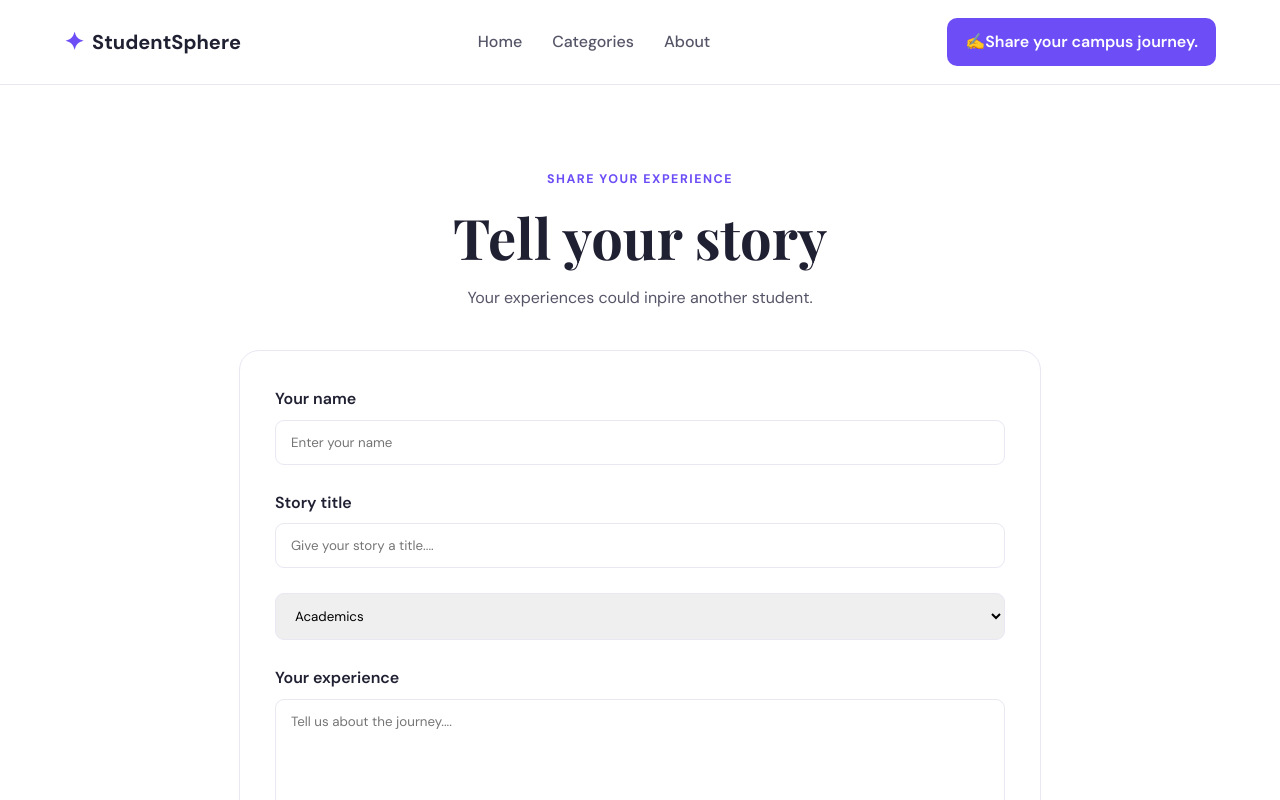
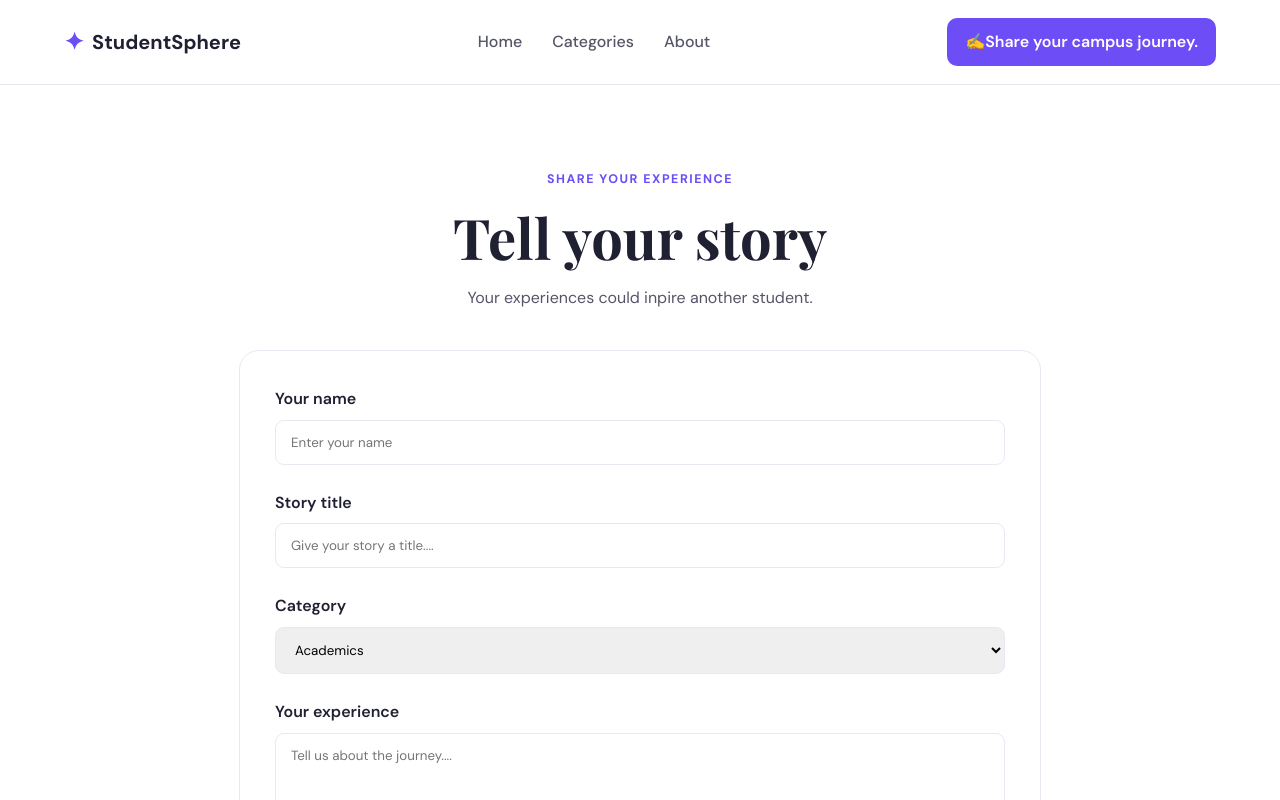
Before and after one commit to martinengo2108-collab/Learning_React_Js, a React (Vite) app in the folder Blog_system/Frontend/: page /create in a window 1280 px wide. Shown: the top 800 px of the page. Built offline with nearby package versions, Linux system fonts and the light colour scheme.

Commit message:
adding category

```diff
--- a/Blog_system/Frontend/src/components/postForm.jsx
+++ b/Blog_system/Frontend/src/components/postForm.jsx
@@ -61,6 +61,9 @@ function PostForm({
             </div>
 
             <div className="form-group">
+                <label htmlFor="category">
+                    Category
+                </label>
                 <select
                     id="category"
                     value={category}
```
